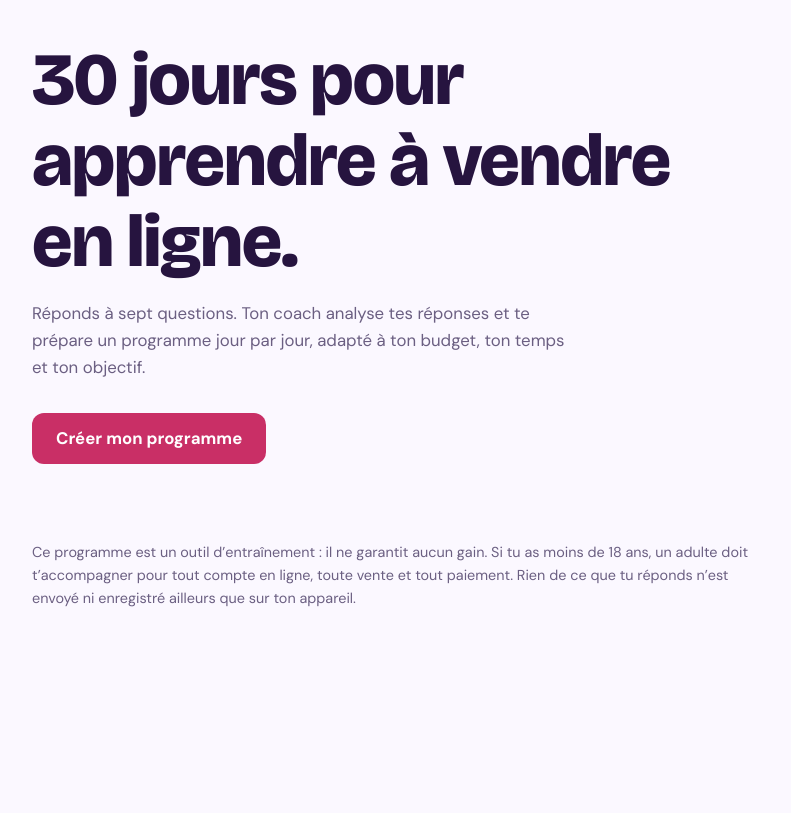
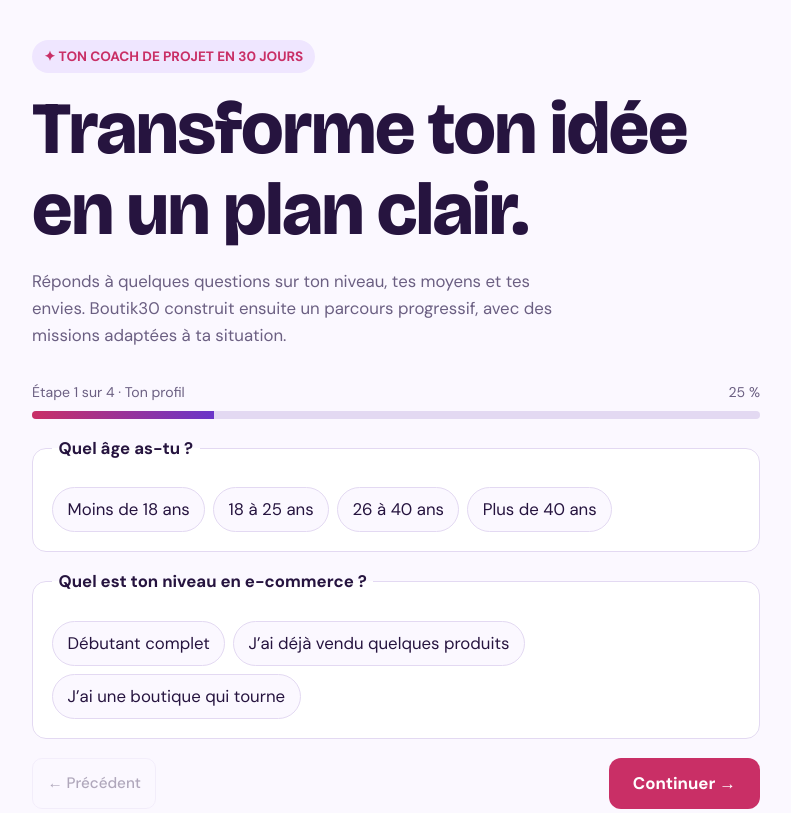
Before and after one commit to ecoastuce-studio/Boutik30, a plain HTML site: page index.html in a window 1280 px wide. Shown: the top 813 px of the page, without its empty margins (244-1035 px from the left). Drawn offline with nearby package versions, Linux system fonts and the light colour scheme.

Commit message:
Réparer le questionnaire progressif et ses boutons

```diff
--- a/index.html
+++ b/index.html
@@ -69,10 +69,12 @@ footer{margin-top:2.5rem;color:var(--mut);font-size:.9rem}
 <body>
 <main>
 <section id="intro">
-<h1>30 jours pour apprendre à vendre en ligne.</h1>
-<p class="lead">Réponds à sept questions. Ton coach analyse tes réponses et te prépare un programme jour par jour, adapté à ton budget, ton temps et ton objectif.</p>
+<span class="intro-tag">✦ TON COACH DE PROJET EN 30 JOURS</span>
+<h1>Transforme ton idée en un plan clair.</h1>
+<p class="lead">Réponds à quelques questions sur ton niveau, tes moyens et tes envies. Boutik30 construit ensuite un parcours progressif, avec des missions adaptées à ta situation.</p>
+<div class="progress-wrap"><div class="progress-meta"><span id="step-label">Étape 1 sur 4</span><span id="step-percent">25 %</span></div><div class="progress"><span id="progress-fill"></span></div></div>
 <div id="qs"></div>
-<button class="main" id="go" type="button">Créer mon programme</button>
+<div class="wizard-nav"><button class="alt" id="prev" type="button" disabled>← Précédent</button><button class="main" id="next-step" type="button">Continuer →</button><button class="main" id="go" type="button" hidden>Créer mon programme ↗</button></div>
 <p class="err" id="err" role="alert"></p>
 </section>
 
@@ -119,7 +121,8 @@ var BLO=[
 "Tu manques de confiance : chaque jour a une petite mission. Valide-la, et tu verras ta progression grandir.",
 "Tu ne sais pas faire de marketing : la semaine 3 t’apprend l’essentiel, sans jargon, avec des actions simples."
 ];
-var KEY="ec30:done",A={},W=0,STEP=0,PROJECT="";\nvar STEPS=[{name:"Ton profil",from:0,to:2},{name:"Ton projet",from:2,to:4},{name:"Tes moyens",from:4,to:6},{name:"Ton objectif",from:6,to:7}];
+var KEY="ec30:done",A={},W=0,STEP=0,PROJECT="";
+var STEPS=[{name:"Ton profil",from:0,to:2},{name:"Ton projet",from:2,to:4},{name:"Tes moyens",from:4,to:6},{name:"Ton objectif",from:6,to:7}];
 function $(i){return document.getElementById(i)}
 function esc(s){return String(s).replace(/[&<>"]/g,function(c){return{"&":"&amp;","<":"&lt;",">":"&gt;",'"':"&quot;"}[c]})}
 
```
